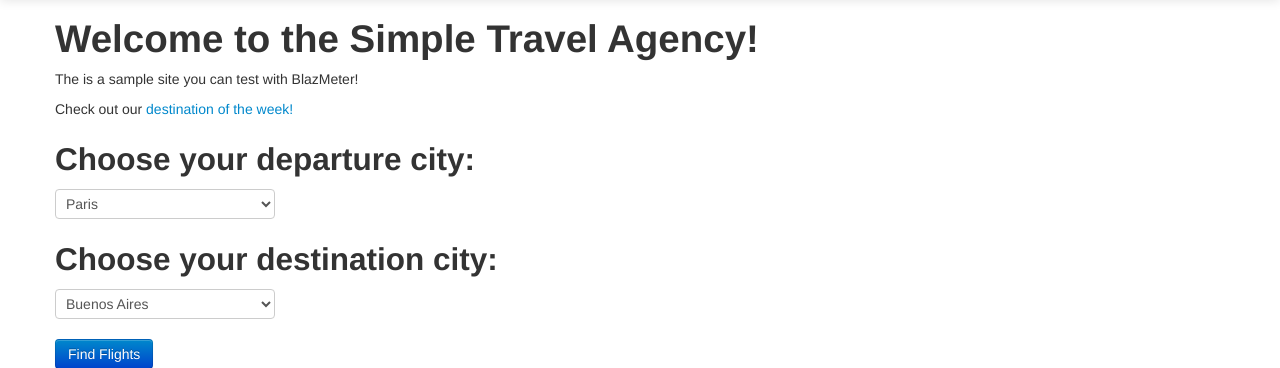
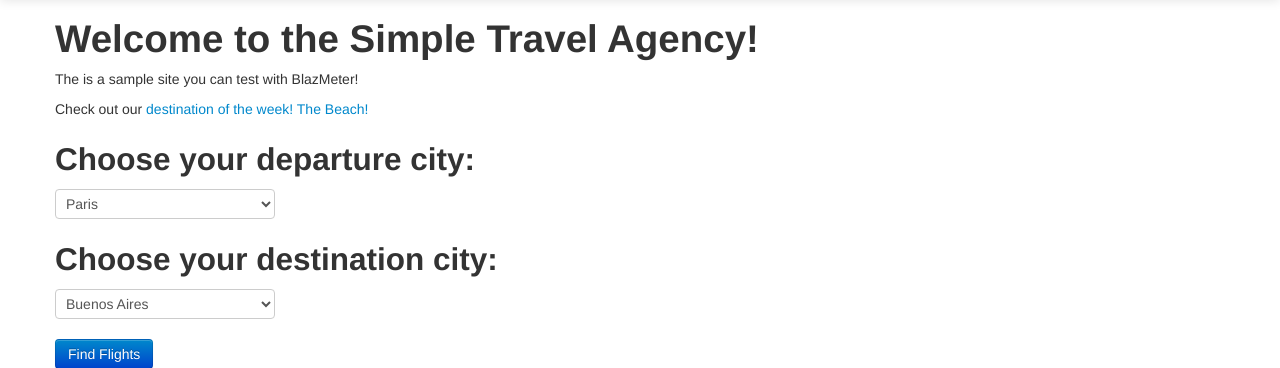
Before and after one commit to prutwo/blazemeter-demo, a PHP site: page / in a window 1280 px wide. Shown: the part 41-409 px from the top of the page. Run offline with PHP 8.4, Linux system fonts and the light colour scheme; some libraries are stand-ins or nearby versions.

Commit message:
Small copy changes

```diff
--- a/index.php
+++ b/index.php
@@ -38,7 +38,7 @@
     <div class="container">
         <h1>Welcome to the Simple Travel Agency!</h1>
         <p>The is a sample site you can test with BlazMeter! </p>
-        <p>Check out our <a href="vacation.html">destination of the week!</a></p>
+        <p>Check out our <a href="vacation.html">destination of the week! The Beach!</a></p>
     </div>
 </div>
 
```
